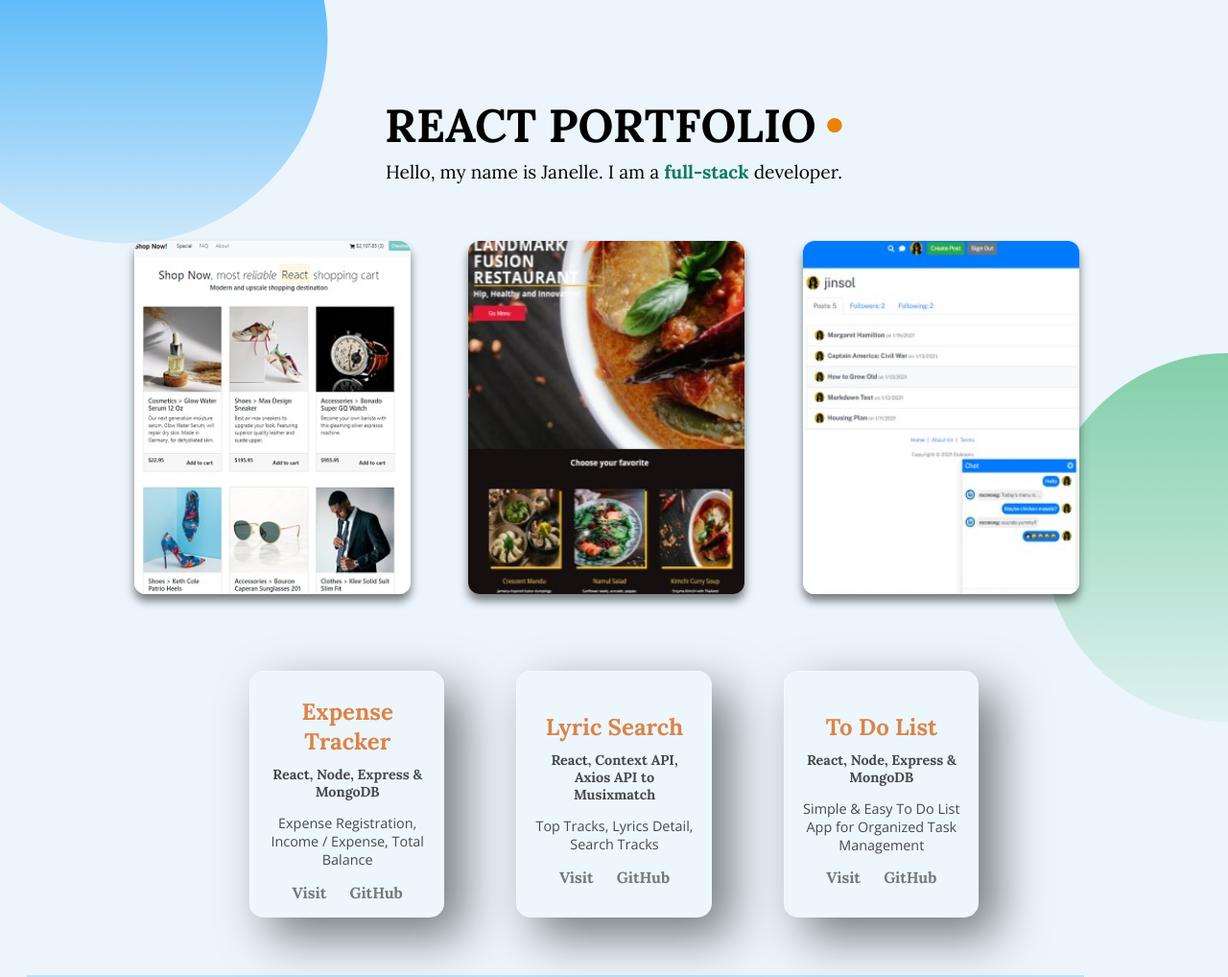
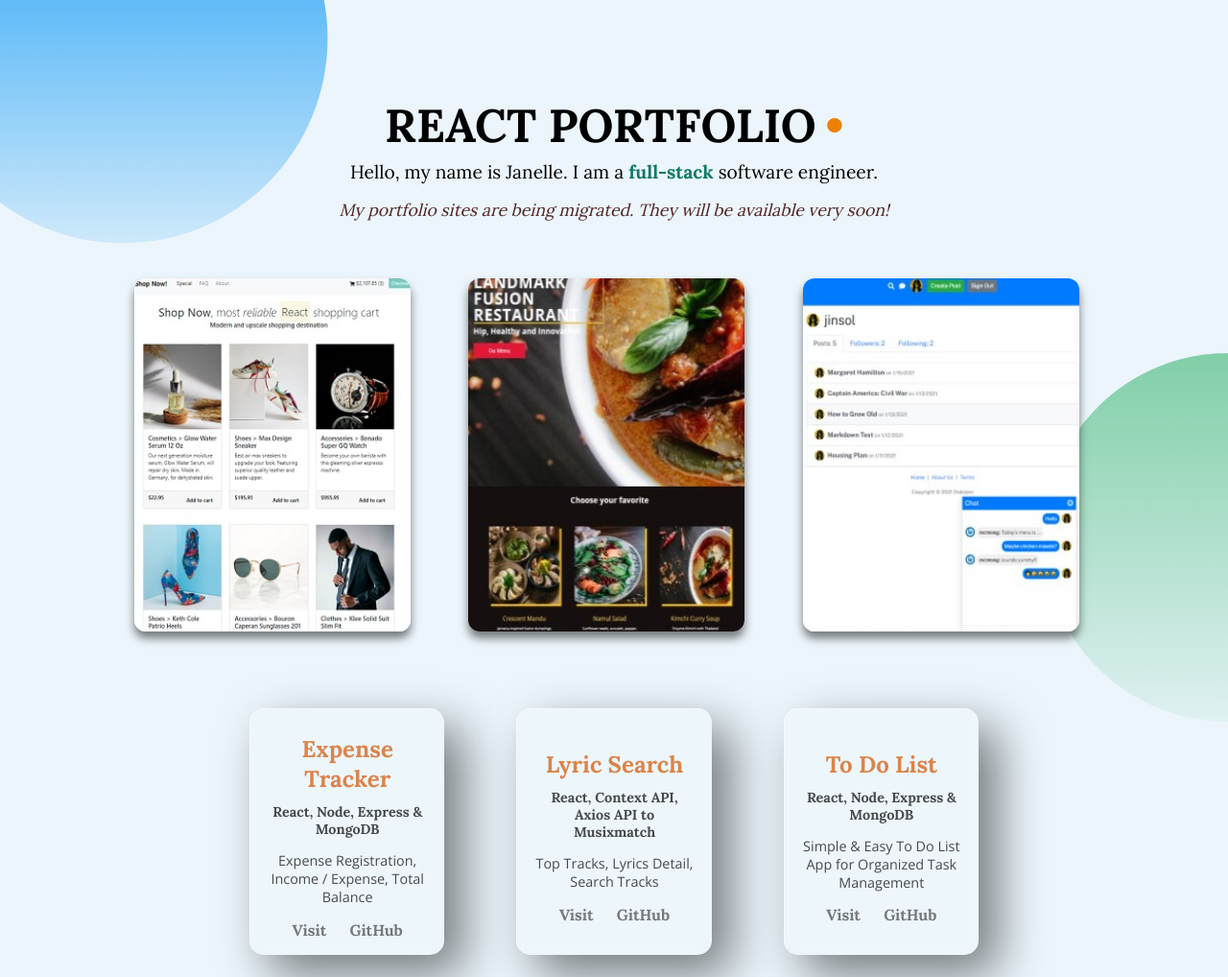
Before and after one commit to jparkley/portfolio-react, a plain HTML site: page index.html in a window 1280 px wide. Shown: the top 1018 px of the page at 96% size. Drawn offline with nearby package versions, Linux system fonts and the light colour scheme; a web font is replaced by a local one.

Commit message:
update intro

```diff
--- a/index.html
+++ b/index.html
@@ -9,7 +9,8 @@
     <div class="main">
       <div class="main-header">
         <p class="main-header-title">REACT PORTFOLIO</p>
-        <p>Hello, my name is Janelle. I am a <span class="full-stack">full-stack</span> developer.</p>
+        <p>Hello, my name is Janelle. I am a <span class="full-stack">full-stack</span> software engineer.</p>
+        <p><span class="intro-note">My portfolio sites are being migrated.  They will be available very soon!</span></p>
       </div>
 
       <div class="s-container">
--- a/style.css
+++ b/style.css
@@ -73,6 +73,12 @@ p.main-header-title {
 .full-stack {
   color: #117a65;
   font-weight: 700;
+}
+
+.intro-note {
+  color: #522525;
+  font-size: 1.1rem;
+  font-style: italic;
 }
 
 .s-wrapper {
```
